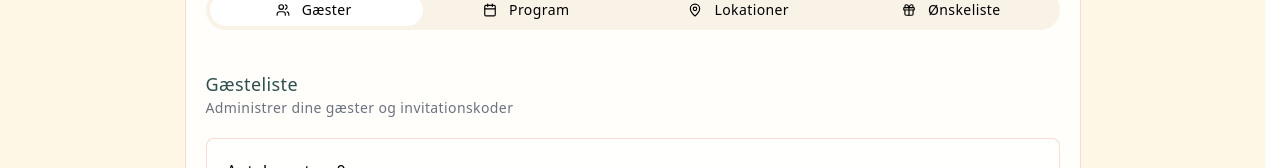
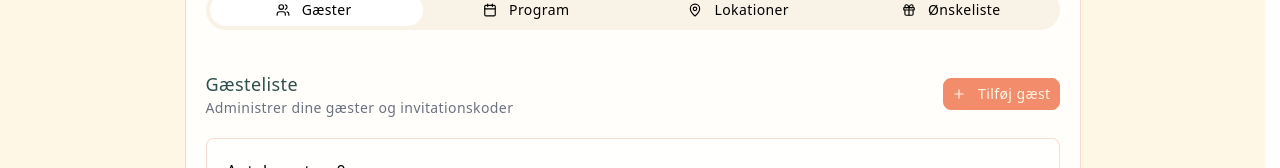
Before and after one commit to KatlaTL/wedding_application, a React (Vite) app: page /admin in a window 1280 px wide. Shown: the part 239-407 px from the top of the page. Built offline with nearby package versions, Linux system fonts and the light colour scheme; no server answers; the database is empty; sample sign-in values are in the browser's storage.

Commit message:
added add guest button without onclick

```diff
--- a/src/pages/admin/_components/AdminGuestList.tsx
+++ b/src/pages/admin/_components/AdminGuestList.tsx
@@ -1,5 +1,7 @@
+import { Plus } from "lucide-react";
 import CopyClipboardButton from "../../../components/CopyClipboardButton";
 import StaggeredItem from "../../../components/StaggeredItem";
+import Button from "../../../components/ui/Button";
 import type { Column } from "../../../components/ui/Table";
 import Table from "../../../components/ui/Table";
 import useAdmin from "../../../hooks/useAdmin";
@@ -26,18 +28,24 @@ const AdminGuestList = () => {
             key: "action", label: "Handlinger", textFloat: "right", render: (row) => (
                 <ActionButtons
                     row={row}
-                    onDelete={(row) => { }}
+                    onDelete={(row) => { }} //TO-DO add delete logic
                     excludeEdit={false}
                 />
             )
         }
     ]
 
+
     return (
         <StaggeredItem>
-            <div className="mt-10">
-                <h3 className="text-color-text font-medium text-lg">Gæsteliste</h3>
-                <p>Administrer dine gæster og invitationskoder</p>
+            <div className="mt-10 flex justify-between items-center">
+                <div>
+                    <h3 className="text-color-text font-medium text-lg">Gæsteliste</h3>
+                    <p>Administrer dine gæster og invitationskoder</p>
+                </div>
+                <div>
+                    <Button variant="secondary" size="small" className="p-2" icon={Plus}>Tilføj gæst</Button>
+                </div>
             </div>
 
             <div className="bg-background-muted rounded-lg border-primary-30 border p-5 mt-5 mb-5 xs:mx-auto mx-5 md:mx-0">
```
